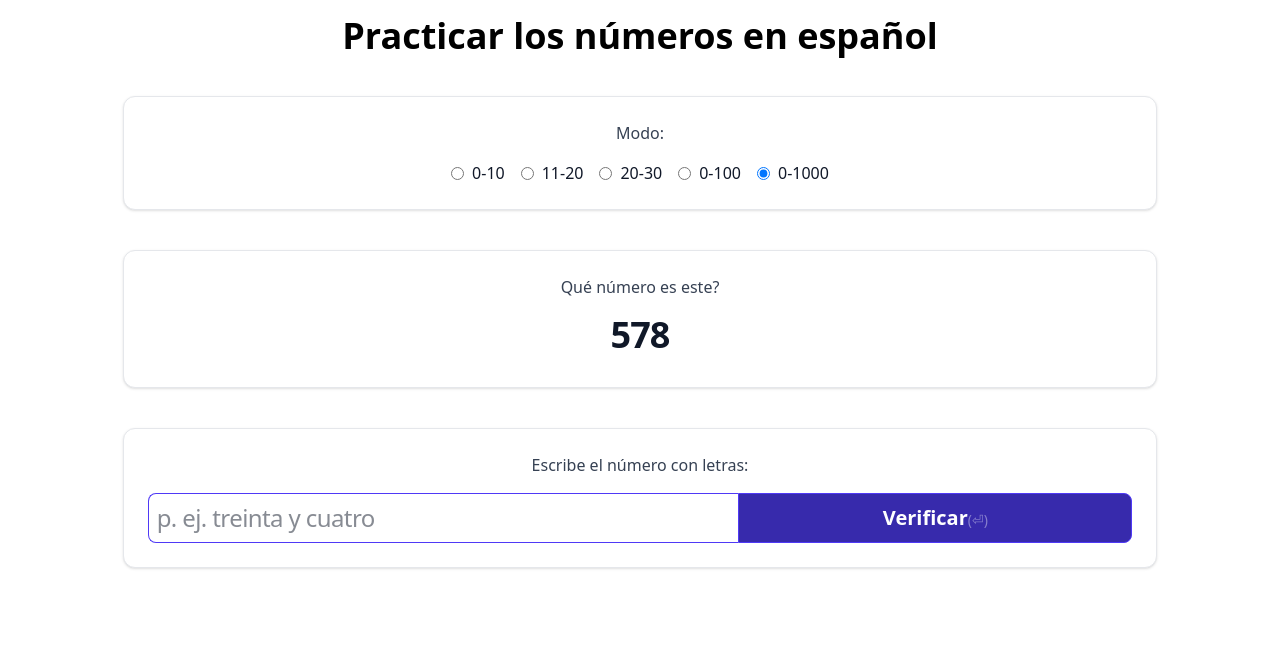
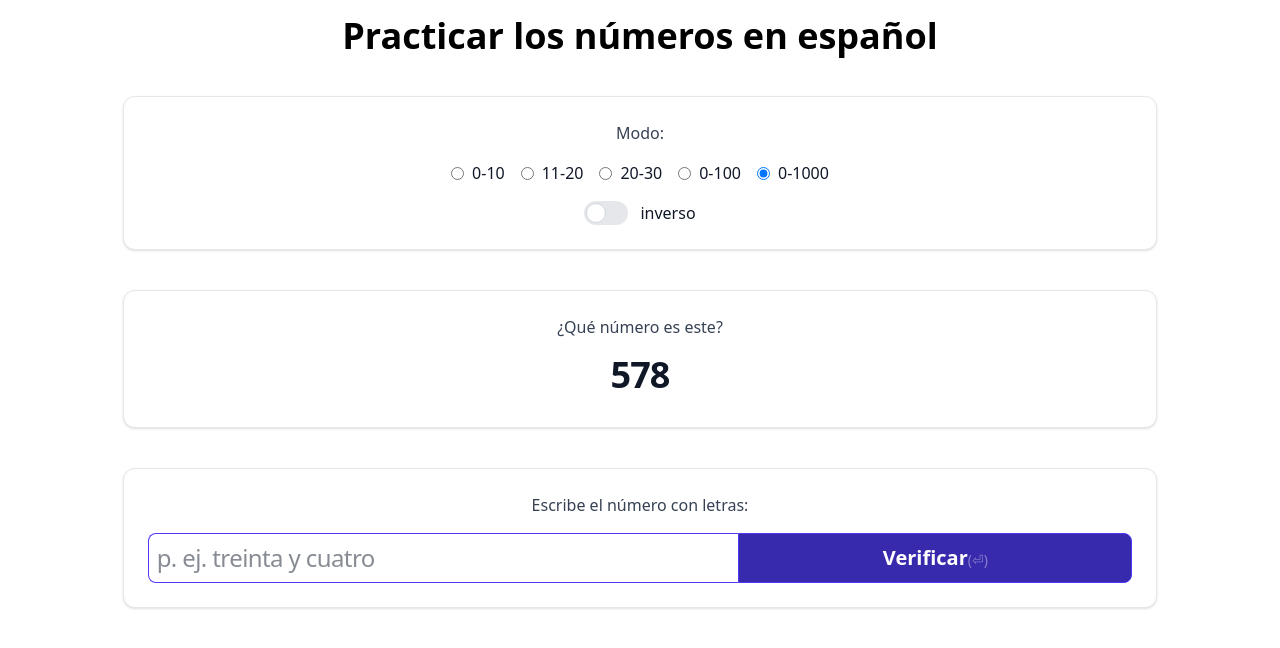
Before and after one commit to danieldinter/spanish-numbers-app, a Vue app: page / in a window 1280 px wide. Shown: the top 648 px of the page. Built offline with nearby package versions, Linux system fonts and the light colour scheme.

Commit message:
Add reverse mode

```diff
--- a/src/App.vue
+++ b/src/App.vue
@@ -4,12 +4,14 @@ import { numberToSpanish } from "./numberToSpanish.js";
 import AlertError from "./components/AlertError.vue";
 import AlertSuccess from "./components/AlertSuccess.vue";
 
+var numberSetting = ref("upToThousand");
+const isReverseMode = ref(false);
+
 const currentNumber = ref(generateRandomNumber());
 const userInput = ref("");
 const feedback = ref("");
 const feedbackTitle = ref("");
 const feedbackMessage = ref("");
-var numberSetting = ref("upToThousand");
 
 const numberSettings = [
   {
@@ -39,6 +41,10 @@ const numberSettings = [
   },
 ];
 
+function getQuestionPlaceholder() {
+  return isReverseMode.value ? "p. ej. 34" : "p. ej. treinta y cuatro";
+}
+
 function generateRandomNumber(numberSetting = "upToThousand") {
   switch (numberSetting) {
     case "units":
@@ -66,17 +72,24 @@ function onChangeNumberSetting() {
 }
 
 function checkAnswer() {
-  const correct = numberToSpanish(currentNumber.value).toLowerCase().trim();
+  var correct = false;
+  if (isReverseMode.value) {
+    // isReverseMode = true means user sees the Spanish word and has to type the numeral
+    correct = currentNumber.value.toString();
+  } else {
+    // isReverseMode = false (default) means user sees the  numeral and has to type the Spanish word
+    correct = numberToSpanish(currentNumber.value).toLowerCase().trim();
+  }
   const input = userInput.value.toLowerCase().trim();
 
   if (input === correct) {
     feedback.value = true;
-    feedbackTitle.value = "¡Exacto!";
+    feedbackTitle.value = "¡Correcto!";
     feedbackMessage.value = "¡Buen trabajo! 👏";
   } else {
     feedback.value = false;
     feedbackTitle.value = "¡Incorrecto!";
-    feedbackMessage.value = `Correcta es: ${correct}`;
+    feedbackMessage.value = `Correcto es: ${correct}`;
   }
 
   // Reset feedback after 5 seconds
@@ -97,12 +110,13 @@ function checkAnswer() {
     </h1>
 
     <div
-      class="w-full p-6 bg-white border border-gray-200 rounded-xl shadow-sm dark:bg-gray-800 dark:border-gray-700"
+      class="w-full flex flex-col gap-y-4 items-center justify-center p-6 bg-white border border-gray-200 rounded-xl shadow-sm dark:bg-gray-800 dark:border-gray-700"
     >
-      <p class="font-normal text-gray-700 dark:text-gray-400 mb-4">Modo:</p>
-      <ul class="flex flex-wrap items-center justify-center gap-4">
+      <p class="font-normal text-gray-700 dark:text-gray-400">Modo:</p>
+      <!-- Toggle for Numbers -->
+      <ul class="flex items-center justify-center gap-4">
         <template v-for="(numSet, i) in numberSettings">
-          <li class="flex flex-row items-center justify-center gap-2">
+          <li class="flex flex-row items-center justify-center gap-x-2">
             <input
               type="radio"
               :id="'numberSetting' + numSet.id"
@@ -121,33 +135,58 @@ function checkAnswer() {
           </li>
         </template>
       </ul>
+      <!-- Toggle for Reverse Mode -->
+      <div class="flex items-center justify-center">
+        <label class="inline-flex items-center cursor-pointer">
+          <input
+            type="checkbox"
+            value=""
+            class="sr-only peer"
+            v-model="isReverseMode"
+          />
+          <div
+            class="relative w-11 h-6 bg-gray-200 peer-focus:outline-none peer-focus:ring-4 peer-focus:ring-indigo-300 dark:peer-focus:ring-indigo-800 rounded-full peer dark:bg-indigo-700 peer-checked:after:translate-x-full rtl:peer-checked:after:-translate-x-full peer-checked:after:border-white after:content-[''] after:absolute after:top-[2px] after:start-[2px] after:bg-white after:border-gray-300 after:border after:rounded-full after:h-5 after:w-5 after:transition-all dark:border-gray-600 peer-checked:bg-indigo-600 dark:peer-checked:bg-indigo-600"
+          ></div>
+          <span class="ms-3 text-gray-900 dark:text-white">inverso</span>
+        </label>
+      </div>
     </div>
 
+    <!-- Question -->
     <div
       class="w-full p-6 bg-white border border-gray-200 rounded-xl shadow-sm dark:bg-gray-800 dark:border-gray-700"
     >
       <p class="font-normal text-gray-700 dark:text-gray-400 mb-4">
-        Qué número es este?
+        {{
+          isReverseMode
+            ? "¿Qué número es este en cifras?"
+            : "¿Qué número es este?"
+        }}
       </p>
       <h2
         class="mb-2 text-4xl font-bold tracking-tight text-gray-900 dark:text-white"
       >
-        {{ currentNumber }}
+        {{ isReverseMode ? numberToSpanish(currentNumber) : currentNumber }}
       </h2>
     </div>
 
+    <!-- Input Field -->
     <div
       class="w-full p-6 bg-white border border-gray-200 rounded-xl shadow-sm dark:bg-gray-800 dark:border-gray-700"
     >
       <p class="font-normal text-gray-700 dark:text-gray-400 mb-4">
-        Escribe el número con letras:
+        {{
+          isReverseMode
+            ? "Escribe el número en cifras:"
+            : "Escribe el número con letras:"
+        }}
       </p>
 
       <div class="flex flex-row w-full">
         <input
           v-model="userInput"
           type="text"
-          placeholder="p. ej. treinta y cuatro"
+          :placeholder="getQuestionPlaceholder()"
           class="text-sm md:text-2xl w-3/5 p-2 border border-r-0 border-indigo-600 rounded-l-lg bg-none text-gray-900 dark:text-white tracking-tight focus:outline-none"
           @keyup.enter="checkAnswer"
           autofocus
```
